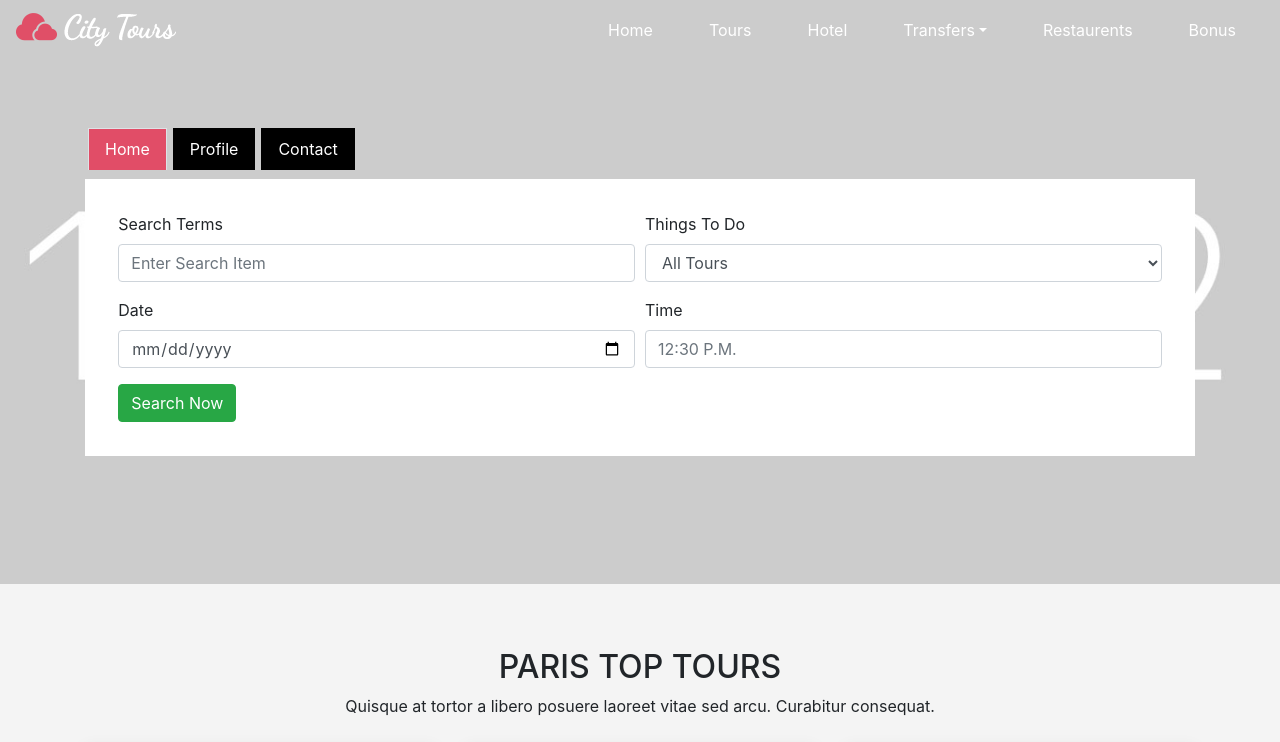
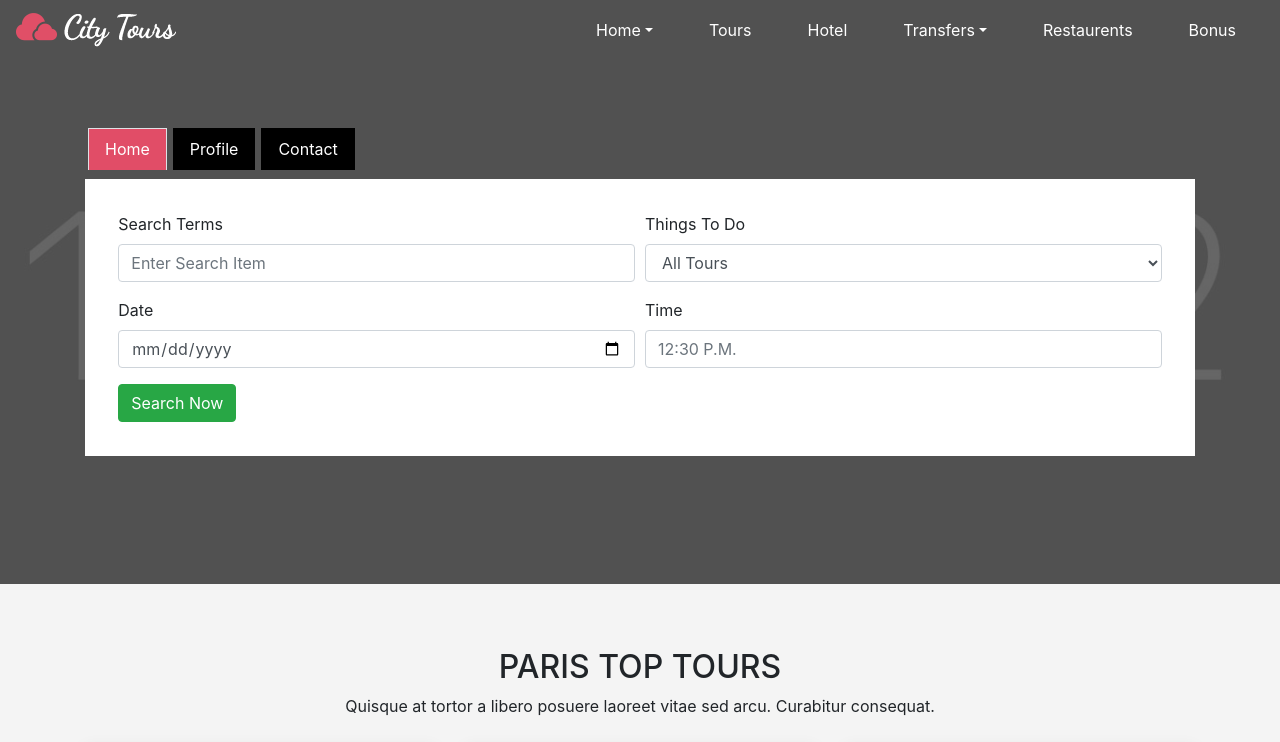
Before and after one commit to Aakashpaliwal/books-ecom, a React (Create React App) app: page / in a window 1280 px wide. Shown: the top 742 px of the page. Built offline with nearby package versions, Linux system fonts and the light colour scheme.

Commit message:
fix navbar shadows on hover

```diff
--- a/src/Components/Home/Home.css
+++ b/src/Components/Home/Home.css
@@ -137,9 +137,13 @@
 
 .background-img-custom {
       /* background: url(../img/background-sofa.jpg); */
-      background: #4d536d url(../img/bg_login.jpg) no-repeat center top;
+      background:  url(../img/bg_login.jpg) no-repeat center top;
       background-size: cover;
       /* padding: 23% 10%; */
+
+  }
+  .bg-div {
+      background:rgba(0, 0, 0, 0.6);
       padding: 10% 0;
   }
   .custom-inner-header {
--- a/src/Components/Home/Home.jsx
+++ b/src/Components/Home/Home.jsx
@@ -27,25 +27,6 @@ export class Home extends Component {
       {
           e.preventDefault();
           console.log(this.state);
-        //   if (
-        //     this.state.category === "" ||
-        //     this.state.subcategory === "" ||
-        //     this.state.company === "" ||
-        //     this.state.model === "" ||
-        //     this.state.manufacturing_year === ""
-
-        //  ) {
-        //     alert("Unable to contact because fields were left blank");
-        //     }else {
-        //         fetch(`/contact`,{
-        //             method : "POST",
-        //             headers : {
-        //                 "Content-Type": "application/json; charset=utf-8"
-        //             },
-        //             body: JSON.stringify(this.state)
-        //         }
-        //         ).then(this.getWebsite);
-        //       }
           this.setState ({
             first_name : "",
             last_name : "",
@@ -70,6 +51,7 @@ export class Home extends Component {
           <div>
     {/*SLIDER HERE */}
       <div className="background-img-custom" id="home">
+        <div className="bg-div">
         <div className="container">
           <div className="row">
           <div className="col-lg-12 col-md-12 col-sm-12 col-xs-12 custom-upper-tabs">
@@ -177,7 +159,7 @@ export class Home extends Component {
         </div>
 
       </div>
-
+</div>
 
 
     {/* END SLIDER HERE */}
--- a/src/Components/Navbar/Navbar.jsx
+++ b/src/Components/Navbar/Navbar.jsx
@@ -12,8 +12,19 @@ export class Navbar extends Component {
     <button className="navbar-toggler" type="button" data-toggle="collapse" data-target="#navbar-collapse">☰</button>
     <div className="collapse navbar-collapse custom-below-navbar" id="navbar-collapse">
         <ul className="nav navbar-nav ml-auto">
-            <Link to="/"><li className="nav-item active"> <a className="nav-link" href="">Home</a>
-            </li></Link>
+            <Link to="/">
+            <li class="nav-item dropdown">
+        <a class="nav-link dropdown-toggle" href="" id="navbarDropdownMenuLink" data-toggle="dropdown" aria-haspopup="true" aria-expanded="false">
+          Home
+        </a>
+        <div class="dropdown-menu" aria-labelledby="navbarDropdownMenuLink">
+        <a className="dropdown-item" href="index.html">Default slider</a>
+        <a className="dropdown-item" href="index_20.html">Basic slider</a>
+        <a className="dropdown-item" href="index_14.html">Youtube Hero</a>
+
+        </div>
+      </li>
+            </Link>
             <li className="nav-item nav-link">
             <Link to="/About">Tours</Link>
             </li>
```
